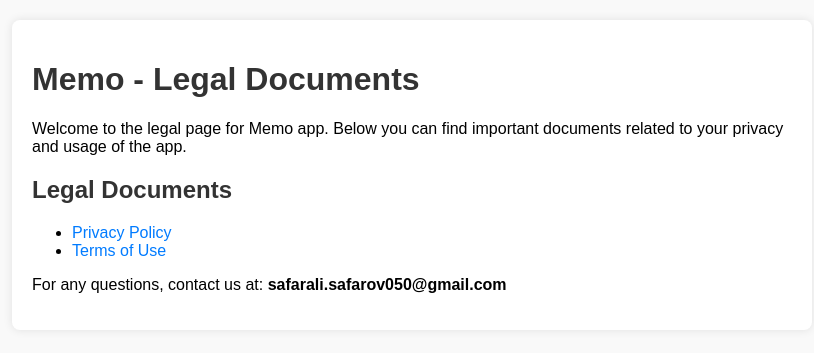
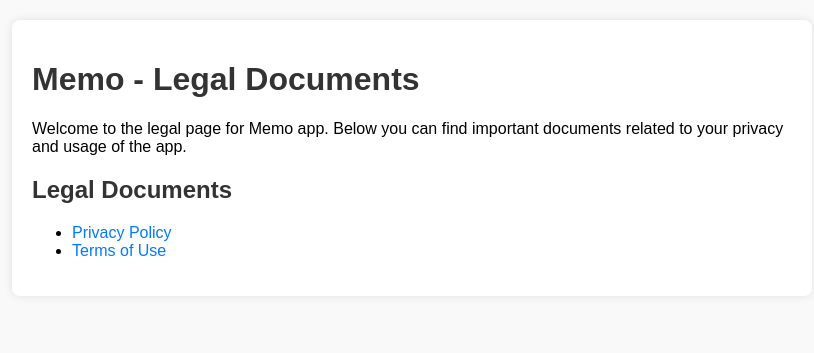
Before and after one commit to SafarAli-SS/memo-docs, a plain HTML site: page index.html in a window 1280 px wide. Shown: the whole page, without its empty margins (228-1042 px from the left). Drawn offline with Linux system fonts and the light colour scheme.

Commit message:
Update index.html

```diff
--- a/index.html
+++ b/index.html
@@ -42,8 +42,6 @@
         <li><a href="privacy-policy.html">Privacy Policy</a></li>
         <li><a href="terms-of-use.html">Terms of Use</a></li>
     </ul>
-
-    <p>For any questions, contact us at: <strong>safarali.safarov050@gmail.com</strong></p>
 </div>
 
 </body>
```
